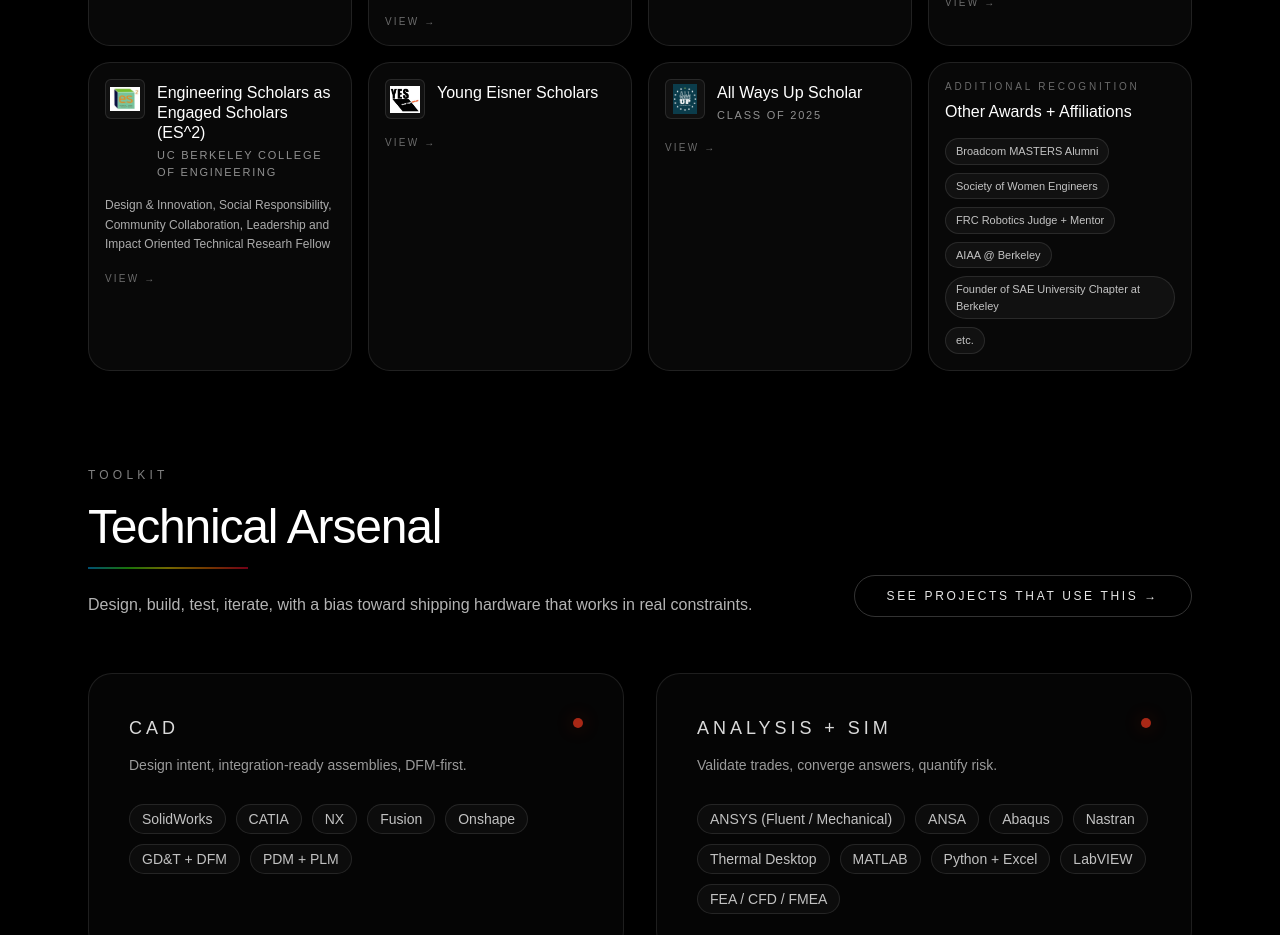
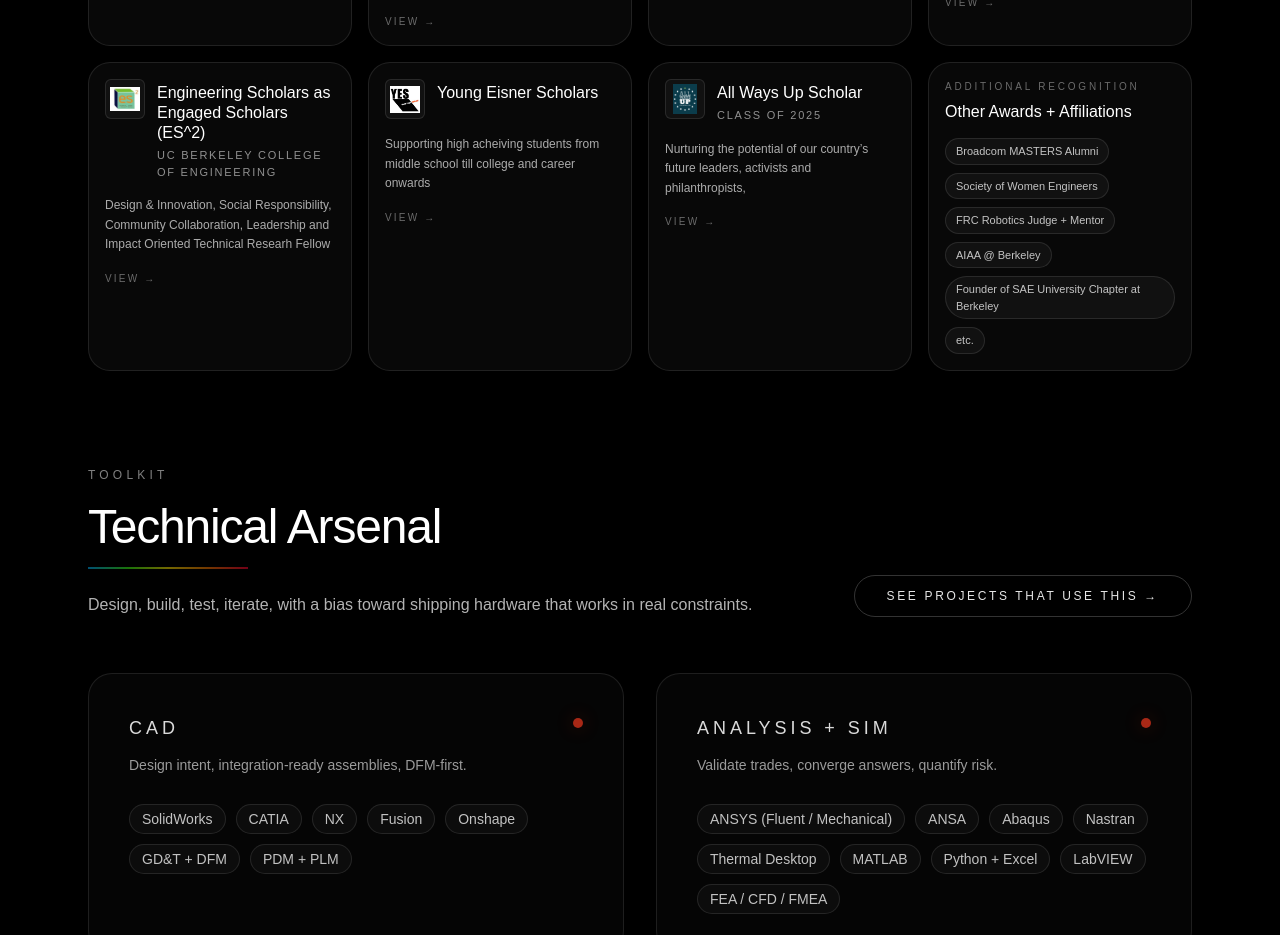
Before and after one commit to sophyamirza/sophya-portfolio, a Next.js app: page /toolkit in a window 1280 px wide. Shown: the part 1320-2255 px from the top of the page. Built offline with nearby package versions, Linux system fonts and the light colour scheme; a web font is replaced by a local one.

Commit message:
Update the awards section

```diff
--- a/app/toolkit/page.tsx
+++ b/app/toolkit/page.tsx
@@ -215,7 +215,7 @@ const awards: Award[] = [
     title: "Young Eisner Scholars",
     issuer: "",
     when: "",
-    description: "",
+    description: "Supporting high acheiving students from middle school till college and career onwards",
 
     image: "/logos/yes.PNG",
     href: "https://engineering.berkeley.edu/students/programs/engineering-scholars-as-engaged-scholars/",
@@ -225,7 +225,7 @@ const awards: Award[] = [
     issuer: "Class of 2025",
     when: "",
     description:
-      "",
+      "Nurturing the potential of our country’s future leaders, activists and philanthropists,",
     image: "/logos/AWU.PNG",
     href: "https://www.allwaysup.org/what-we-do/scholarships/",
   },
```
